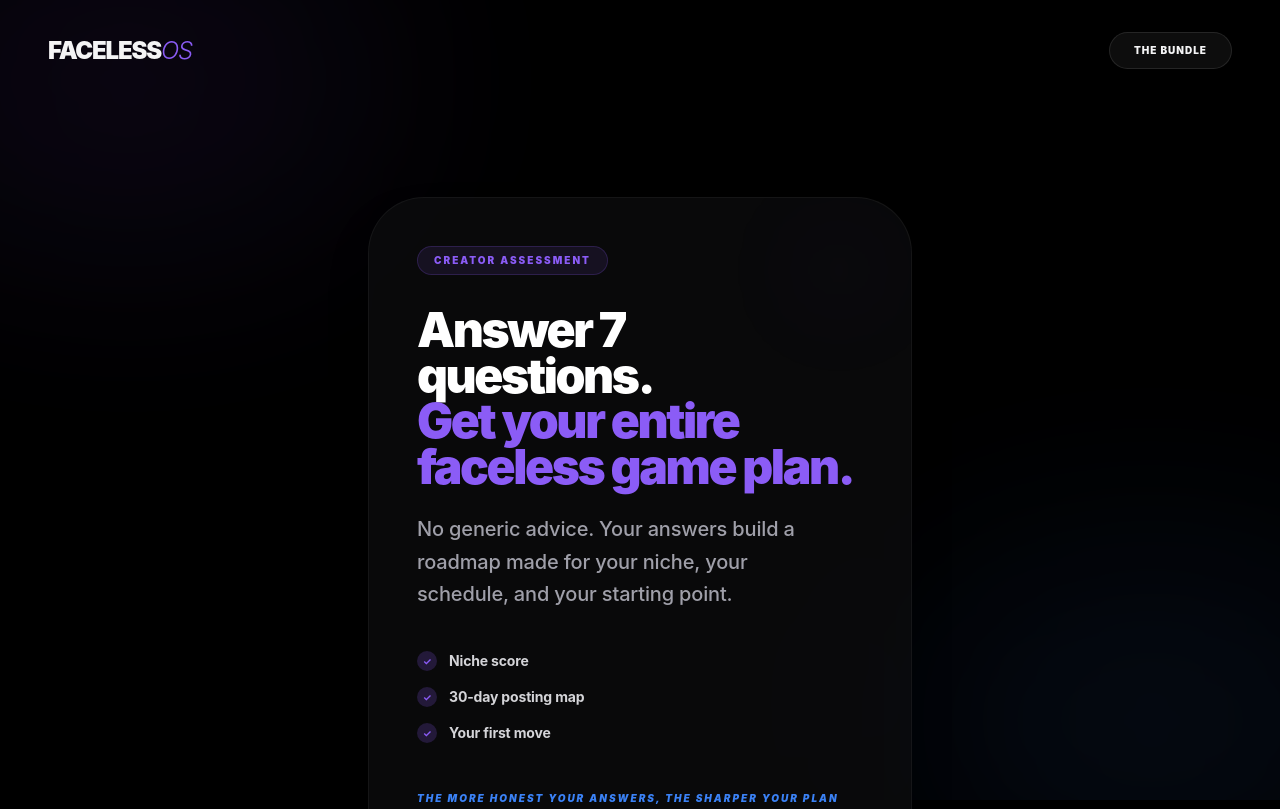
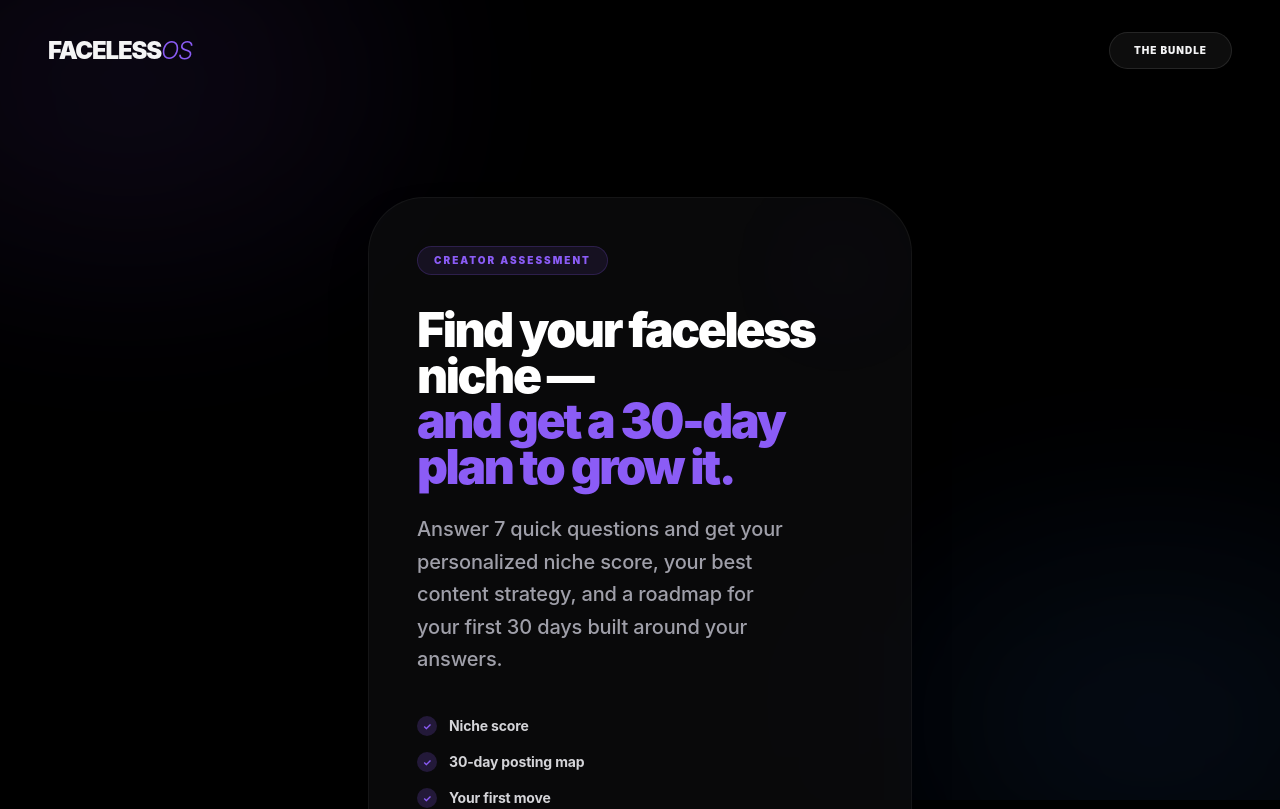
Before and after one commit to faceless-os2/faceless_os, a React (Vite) app: page / in a window 1280 px wide. Shown: the top 809 px of the page. Built offline with nearby package versions, Linux system fonts and the light colour scheme.

Commit message:
feat: update landing page copy for better clarity and conversion

```diff
--- a/src/App.jsx
+++ b/src/App.jsx
@@ -331,12 +331,12 @@ const Quiz = ({ onComplete }) => {
             </span>
 
             <h1 className="text-4xl md:text-5xl font-black mb-6 tracking-tighter leading-[0.95] text-white">
-              Answer 7 questions. <br />
-              <span className="text-brand-primary">Get your entire faceless game plan.</span>
+              Find your faceless niche — <br />
+              <span className="text-brand-primary">and get a 30-day plan to grow it.</span>
             </h1>
 
             <p className="text-zinc-400 text-lg md:text-xl font-medium leading-relaxed mb-10 max-w-sm">
-              No generic advice. Your answers build a roadmap made for your niche, your schedule, and your starting point.
+              Answer 7 quick questions and get your personalized niche score, your best content strategy, and a roadmap for your first 30 days built around your answers.
             </p>
 
             <div className="space-y-4 mb-12">
```
